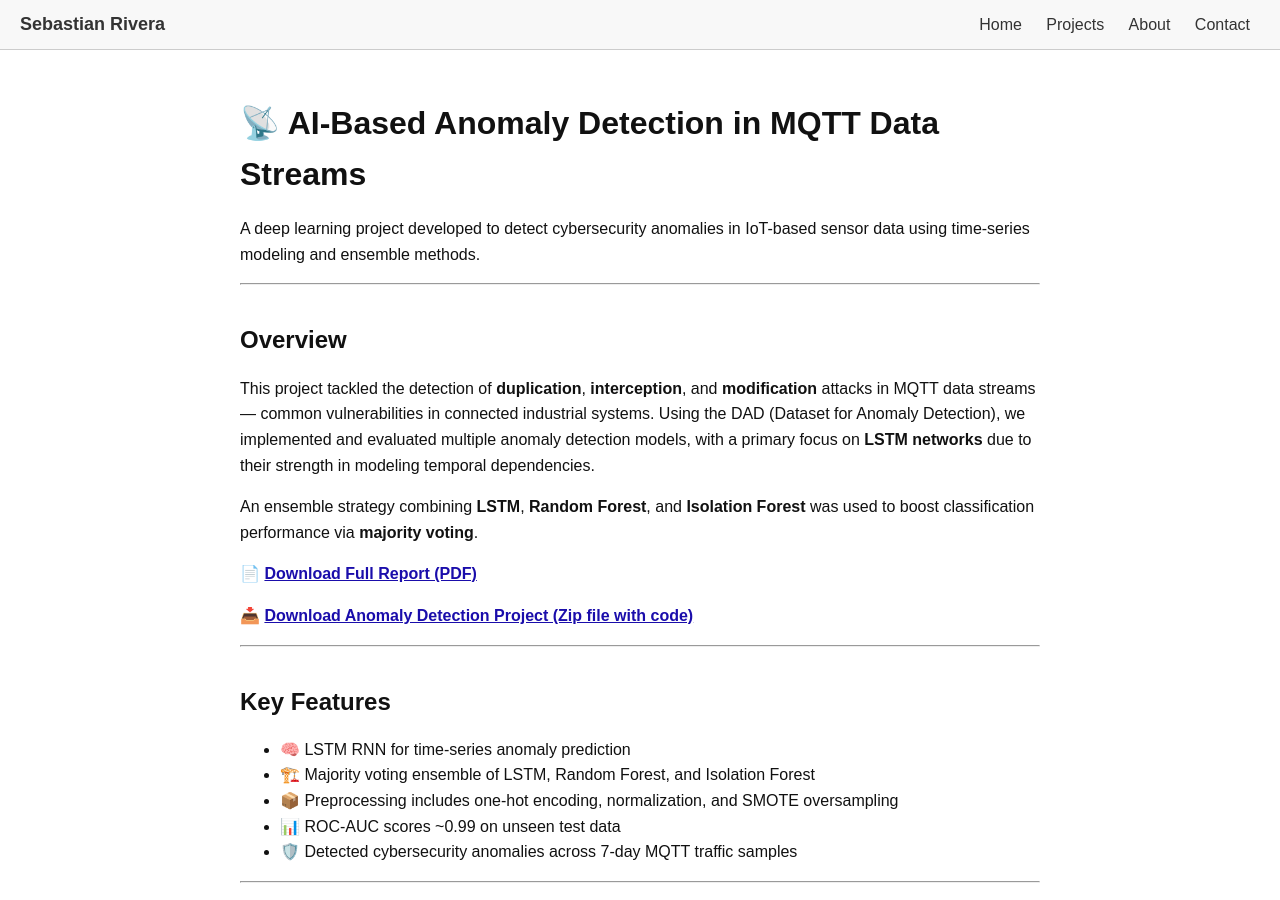
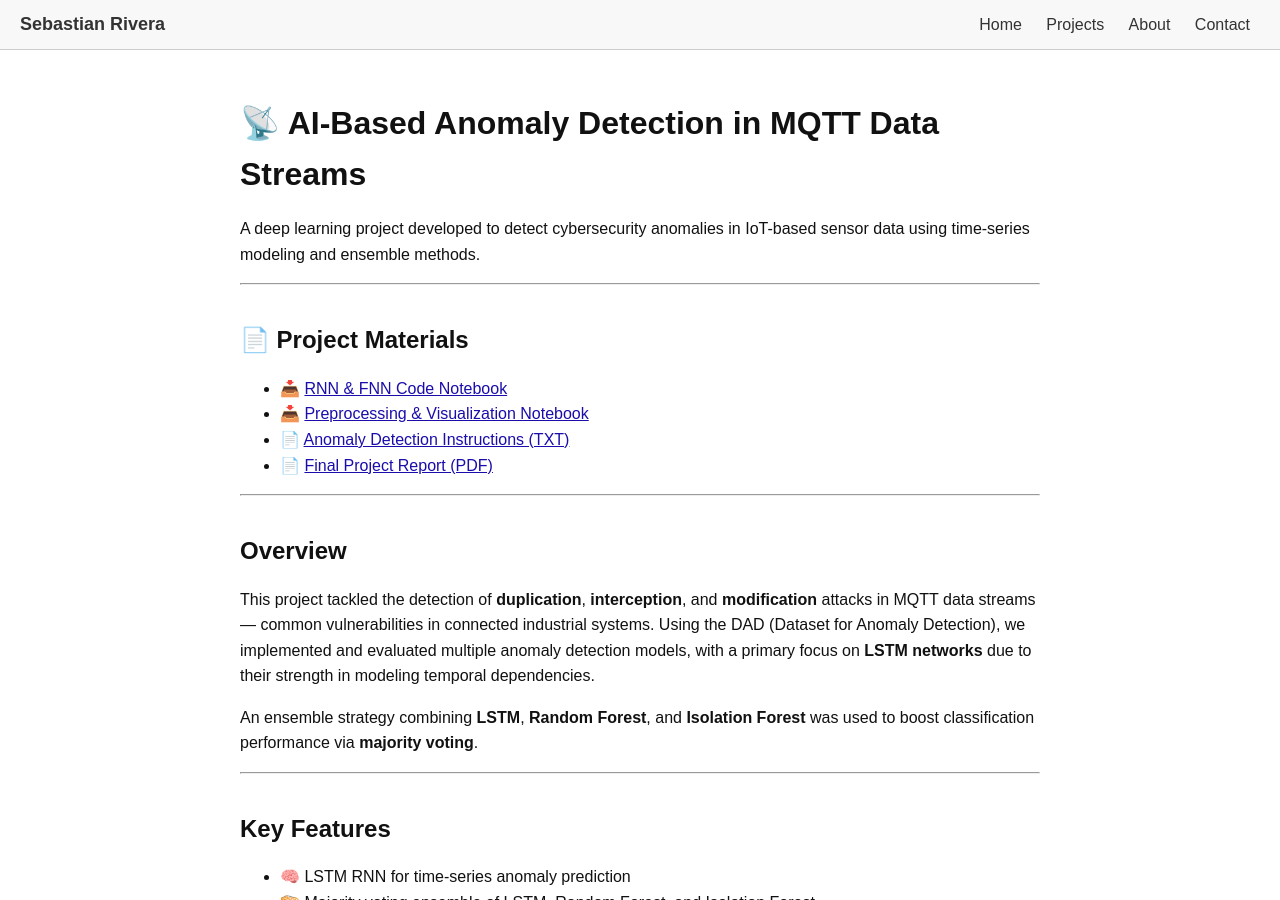
Before and after one commit to SebasFelipeRA/sebastianriveraportfolio, a Jekyll site: the page built from projects/mqtt-anomaly.md, in a window 1280 px wide and 900 px high. Built offline with Jekyll 4.4.1, drawn with Linux system fonts in a browser that asks for light colours; our own code applies the rules of GitHub Pages for plain Markdown files.

Commit message:
Update mqtt-anomaly.md

```diff
--- a/projects/mqtt-anomaly.md
+++ b/projects/mqtt-anomaly.md
@@ -2,9 +2,19 @@
 layout: default
 permalink: /projects/mqtt-anomaly/
 ---
+
 # 📡 AI-Based Anomaly Detection in MQTT Data Streams
 
 A deep learning project developed to detect cybersecurity anomalies in IoT-based sensor data using time-series modeling and ensemble methods.
+
+---
+
+## 📄 Project Materials
+
+- 📥 [RNN & FNN Code Notebook](https://github.com/SebasFelipeRA/sebastianriveraportfolio/raw/main/assets/projects/SEP_769_Final_Project_Code_FINAL_Group7_RNNandFNN.ipynb)
+- 📥 [Preprocessing & Visualization Notebook](https://github.com/SebasFelipeRA/sebastianriveraportfolio/raw/main/assets/projects/SEP%20769%20Preprocessing%20Data%20Final%20Project%20Visulization.ipynb)
+- 📄 [Anomaly Detection Instructions (TXT)](https://github.com/SebasFelipeRA/sebastianriveraportfolio/raw/main/assets/projects/SEP%20769%20Anomoly%20detection%20instructions.txt)
+- 📄 [Final Project Report (PDF)](/sebastianriveraportfolio/docs/pdf/SEP_769_Final_Project_Anomoly_Detection_Final_Report.pdf)
 
 ---
 
@@ -13,10 +23,6 @@ A deep learning project developed to detect cybersecurity anomalies in IoT-based
 This project tackled the detection of **duplication**, **interception**, and **modification** attacks in MQTT data streams — common vulnerabilities in connected industrial systems. Using the DAD (Dataset for Anomaly Detection), we implemented and evaluated multiple anomaly detection models, with a primary focus on **LSTM networks** due to their strength in modeling temporal dependencies.
 
 An ensemble strategy combining **LSTM**, **Random Forest**, and **Isolation Forest** was used to boost classification performance via **majority voting**.
-
-📄 **[Download Full Report (PDF)](/sebastianriveraportfolio/docs/pdf/SEP_769_Final_Project_Anomoly_Detection_Final_Report.pdf)**
-
-📥 **[Download Anomaly Detection Project (Zip file with code)](https://github.com/SebasFelipeRA/sebastianriveraportfolio/raw/main/assets/SEP_769_Code.zip)**
 
 ---
 
@@ -30,7 +36,7 @@ An ensemble strategy combining **LSTM**, **Random Forest**, and **Isolation Fore
 
 ---
 
-# 🛠️ Engineering Breakdown
+## 🛠️ Engineering Breakdown
 
 ### 🔍 Models & Dataset
 - **Dataset**: [DAD - Dataset for Anomaly Detection](https://github.com/dad-repository/dad)
```
